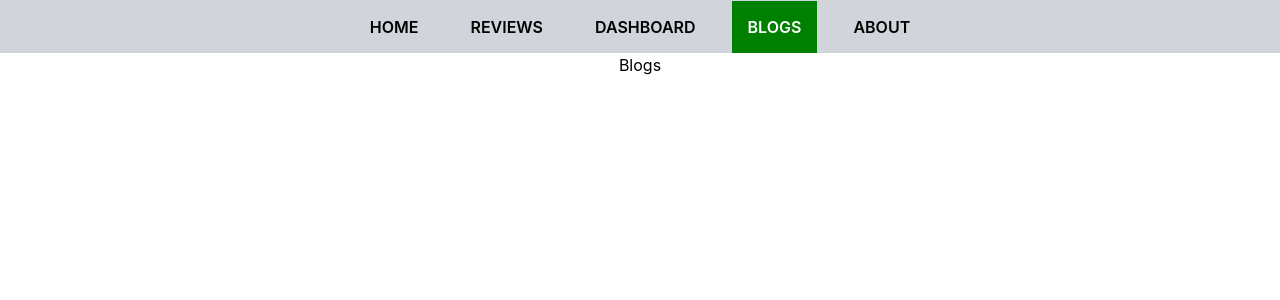
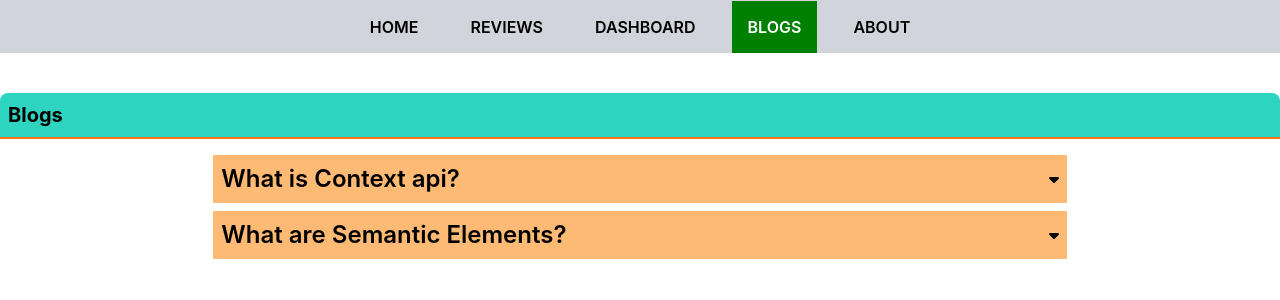
Before and after one commit to zakariabn/mlovist, a React (Create React App) app: page /blogs in a window 1280 px wide. Shown: the top 300 px of the page. Built offline with nearby package versions, Linux system fonts and the light colour scheme.

Commit message:
in blogs page blog added

```diff
--- /dev/null
+++ b/public/qna.json
@@ -0,0 +1,14 @@
+[
+  {
+    "_id": "6249dfd22c550f498f33cc96",
+    "question": "What is Context api?",
+    "answer": "আমরা সাধারণত রিয়েক্ট অ্যাপ্লিকেশনে একটা parent কম্পোনেন্টের ডাটা children component এ দেখানোর জন্য data কে  props হিসাবে pass করি । কিন্তু কখনো কখনো এমন সিচুয়েশন থাকে যে  parentর  ডাটাকে এর বিভিন্ন স্তরের children কে দেখানোর দরকার হতে পারে । এইটা আমরা props drill এর মাধ্যমে করতে পারি কিন্তু এই ধরনের সিচুয়েশনে প্রপস ড্রিলিং কোন ভালো উপায় না। এই ধরনের সমস্যা আমরা solve করতে পারি context apiএর মাধ্যমে । Context provides a way to pass data through the component tree without having to pass props down manually at every level.অর্থাৎ কন্টেক্সট আমাদের parent ar সবগুলো চিলড্রেন বা componetn tree এর ভিতর ডাটা সেন্ড করার সুযোগ করে দেয় manualy props send করা ছাড়ই। ",
+    "post_data": "month ago"
+  },
+  {
+    "_id": "6249dfd22c554f478f33dc96",
+    "question": "What are Semantic Elements?",
+    "answer": "A semantic element clearly describes its meaning to both the browser and the developer. অর্থাৎ সিমেন্টিক এলিমেন্ট এক ধরনের ট্যাগ । যার সাহায্যে ব্রাউজার কে  ক্লিয়ার ভাবে বোঝানো সম্ভব যে এই এলিমেন্ট টা কিসের জন্য ব্যবহার করা হয়েছে এবং এটার কাজ কি। যেমন আমরা যদি একটা উদাহরণ দেখি । আমরা একটা নেভিগেশন বার তৈরি করতে চাচ্ছি । নেভিগেশন  বারের ভেতরে অনেকগুলা item থাকতে পারে তো আমাদের সেই আইটেমগুলো রাখার জন্য একটা কন্টেইনার দরকার |  তো আমরা জানি div একটা এলিমেন্ট  যা দ্বারা একটা কন্টেইনার বোঝানো হয় | তো আমরা ইচ্ছা করলে item গুলাকে div এর ভিতরে রাখতে পারি । কিন্তু  nav item গুলো  তো একটা সাধারন item না এটা একটা স্পেশাল এবং ইউনিট item ।  আমরা যদি navItem গুলোকে একটা div এর  ভিতর রাখি তাহলে ব্রাউজার এটাকে স্পেশাল item হিসেবে বুঝবে না সে এটাকে সাধারণ এলিমেন্ট হিসেবে ধরে নেবে | কিন্তু এইখানে যদি আমরা একটা সিমেন্টিক এলিমেন্ট nav এর ভিতর  navItem গুলোকে রাখি তখন ব্রাউজার বুঝবে এইটা একটা স্পেশাল ইউনিক এলেমেন্ট বা nav item । এক্ষেত্রে ব্রাউজারের সার্চ  এর উপর base করে রেজাল্ট দেখানো সহজ হয় ।",
+    "post_data": "5 days ago "
+  }
+]
--- /dev/null
+++ b/src/components/Pages/Blogs/Blog.js
@@ -0,0 +1,30 @@
+import React, { useState } from 'react';
+import { FontAwesomeIcon } from '@fortawesome/react-fontawesome'
+import { faStar, faCaretUp, faCaretDown } from '@fortawesome/free-solid-svg-icons'
+
+const Blog = ({data}) => {
+  const {question, answer, post_data} = data;
+  const [open, setOpen] = useState(false);
+
+  return (
+    <div className="w-2/3 bg-orange-100 mb-2 relative">
+          <div className="flex justify-between items-center bg-orange-300 px-2 py-2">
+            <h4 className="font-semibold text-2xl">
+              {question}
+            </h4>
+            <span onClick={() => setOpen(!open)} className="hover:cursor-pointer">
+             {open ? <FontAwesomeIcon icon={faCaretUp} /> : <FontAwesomeIcon icon={faCaretDown} />}
+            </span>
+          </div>
+
+          <div className={`${!open ? 'hidden' : 'initial'}`}>
+            <p className="py-2 px-3 font-light text-lg">{answer}</p>
+            <p className="bg-orange-200 border-l-2  border-red-500 pl-2 font-medium text-red-900">
+              Post date: <span className="text-teal-900">{post_data}</span>
+            </p>
+          </div>
+        </div>
+  );
+};
+
+export default Blog;
--- a/src/components/Pages/Blogs/Blogs.js
+++ b/src/components/Pages/Blogs/Blogs.js
@@ -1,9 +1,34 @@
-import React from 'react';
+import React, { useEffect, useState } from "react";
+import Blog from "./Blog";
 
 const Blogs = () => {
+  const [qna, setQna] = useState();
+
+  useEffect (() => {
+    fetch('qna.json')
+      .then (res => res.json())
+      .then (data => setQna(data))
+      .catch (() => console.log('Data Not Found'));
+  }, [])
+
   return (
-    <div>
-      <p>Blogs</p>
+    <div className="w-full max-w-screen-xl mt-10 mb-40">
+      <h3
+        className="bg-teal-400 p-2 rounded-t-lg border-b-2 border-orange-500 text-xl font-bold mb-4">
+        Blogs
+      </h3>
+      <div className="flex flex-col items-center">
+        {
+          qna?.map( qnaItem => {
+            return (
+              <Blog
+                key={qnaItem._id}
+                data={qnaItem}
+              ></Blog>
+            );
+          })
+        }
+      </div>
     </div>
   );
 };
```
